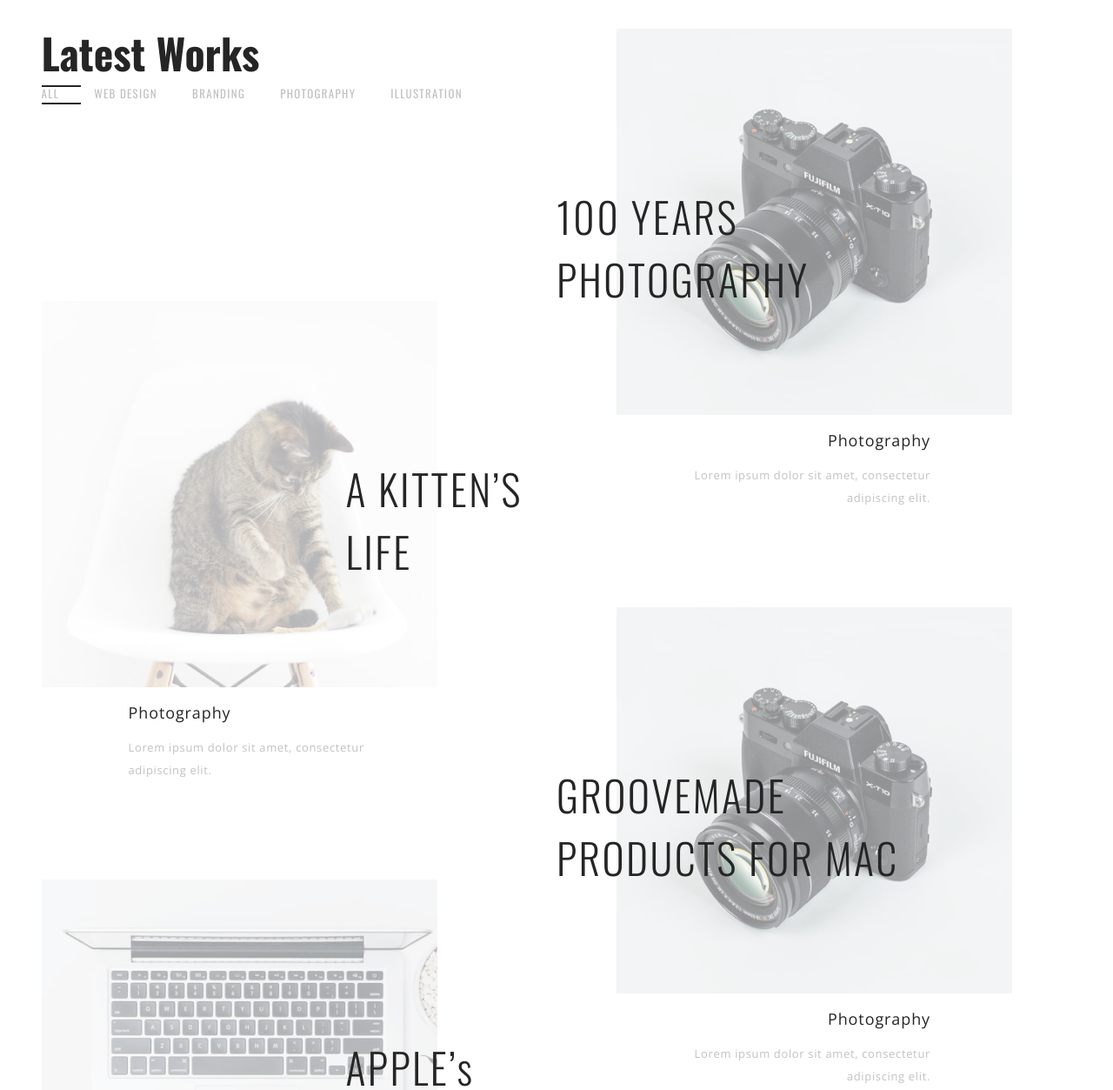
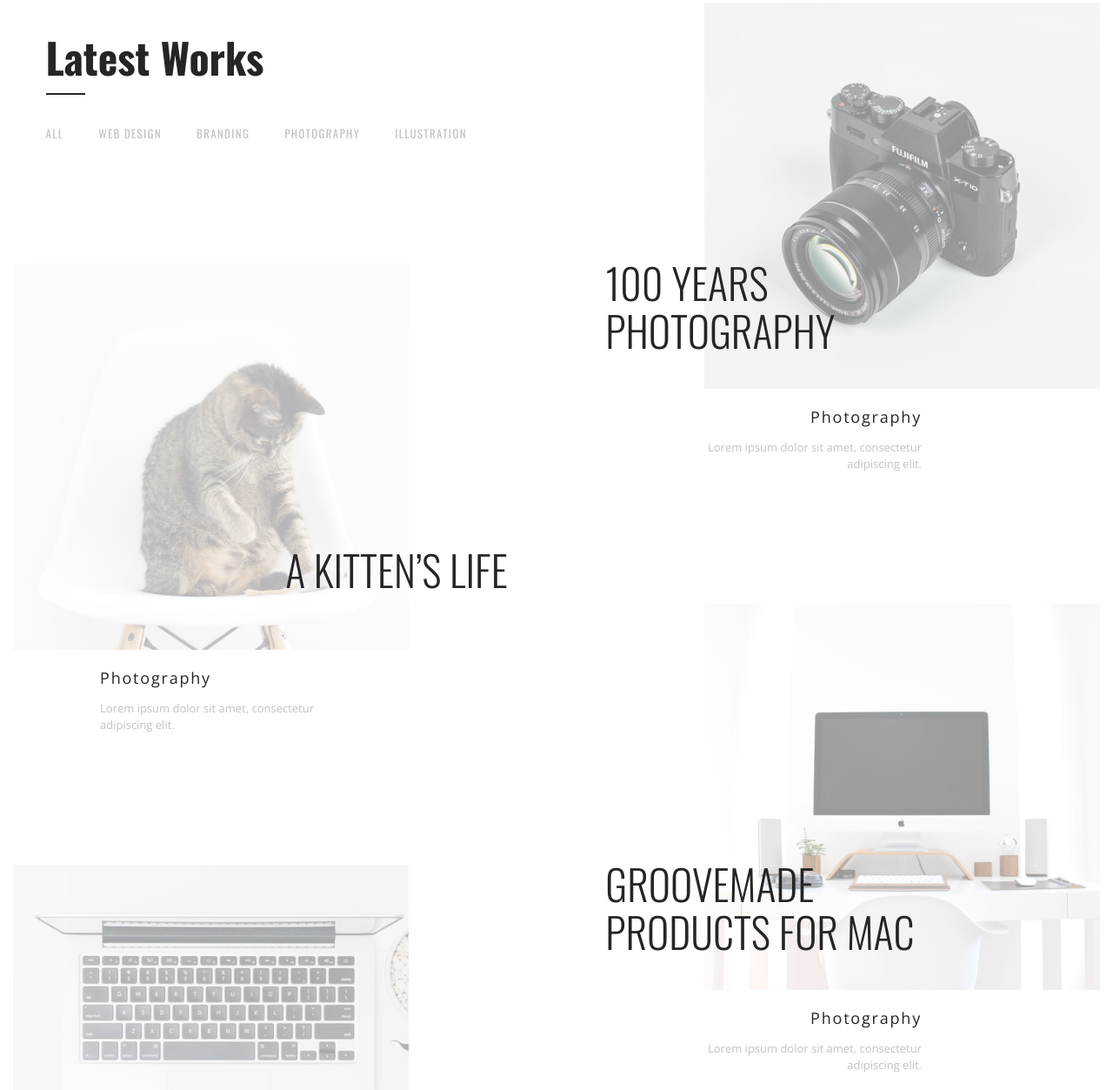
Before and after one commit to AnyaNass/freebie-agency, a plain HTML site: page index.html in a window 1280 px wide. Shown: the part 2253-3506 px from the top of the page at 87% size. Drawn offline with nearby package versions, Linux system fonts and the light colour scheme.

Commit message:
works block

```diff
--- a/css/style.css
+++ b/css/style.css
@@ -245,13 +245,16 @@
 	text-transform: uppercase;
 	font-weight: 300;
 	letter-spacing: 0.1em;
+	position: relative;
 }
-.line_item {
+.subtitle::after {
+	content: "";
 	width: 35px;
 	height: 2px;
 	background: #252525;
-	display: block;
-	margin-top: 15px;
+	position: absolute;
+	left: 0;
+	bottom: 10%;
 }
 .service_icon {
 	width: 50px;
@@ -272,6 +275,7 @@
 	color: #777777;
 	letter-spacing: 0.1em;
 	line-height: 2.5em;
+	margin: 20px 0 0;
 }
 .more {
 	font-size: 10px;
@@ -283,90 +287,91 @@
 	opacity: 0.5;
 }
 .block_works {
-	padding: 100px 0 0;
-}
-.works {
-	width: 100%;
-	max-width: 1185px;
+	padding: 200px 15px 100px;
 	position: relative;
-	height: 1600px;
 }
 .works_title {
 	position: absolute;
-	z-index: 1;
+	top: 5%;
 }
 .works_title_row {
+	list-style-type: none;
+	margin: 50px 0 0;
+	display: flex;
+	flex-wrap: wrap;
+}
+.works_title_row  li {
+	margin: 0 40px 0 0;
+}
+.works_title_row  li a{
 	font-size: 13px;
 	color: #c2c2c2;
 	letter-spacing: 0.1em;
+	text-decoration: none;
+}
+.works_title_row  li a:hover{
+	color: #252525;
+}
+.works_row{
 	display: flex;
+	flex-direction: row-reverse;
+	justify-content: space-between;
 	flex-wrap: wrap;
 }
-.works_title_row > div {
-	margin: 0 40px 0 0;
+.works_item{
+	position: relative;
 }
-.works_title_row > div:hover {
-	color: #252525;
+.works_item:hover > h5{
+	text-decoration: line-through #70BF73;
 }
-.works_row {
-	display: flex;
-	flex-direction: row-reverse;
-	flex-wrap: wrap;
+.works_item_right{
+	margin: -150px 0 0;
 }
-.works_item {
-	width: 50%;
-	position: relative;
-	margin: 0 0 0 650px;
+.works_item_left{
+	margin: 150px 0 0;
 }
-
-h5 {
+h5{
+	max-width: 400px;
+	font-family: 'Oswald';
+	position: absolute;
 	font-weight: 300;
 	font-size: 48px;
-	width: 400px;
 	color: #252525;
 	position: absolute;
-	top: 180px;
-	text-align: left;
-	letter-spacing: 0.05em;
+}
+.works_item_right h5{
+	left: -25%;
+	top: 35%;
+}
+.works_item_left h5{
+	right: -25%;
+	top: 60%;
+}
+.works_item_subtitle{
+	font-family: "Open Sans";
+	color: #252525;
+	font-size: 18px;
+	letter-spacing: 0.1em;
+	margin: 20px 0 0;
+}
+.works_item_text{
+	margin: 15px 0 0;
+	width: 250px;
+}
+.works_item_text p{
+	margin: 15px 0 0;
+	font-size: 13px;
+	color: #C2C2C2;
 	line-height: 1.5em;
+	font-family: "Open Sans";
 }
-h5:hover {
-	text-decoration: line-through #70bf73;
+.right-text{
+	text-align: end;
+	margin: 0 100px 0 0;
 }
-.works_image {
-}
-.under_works_img {
-	width: 330px;
+.left-text{
+	text-align: start;
 	margin: 0 0 0 100px;
-	text-align: right;
-}
-.works_subtitle {
-	font-family: "Open Sans";
-	font-size: 18px;
-	color: #252525;
-	letter-spacing: 0.05em;
-	line-height: 3em;
-}
-.works_text {
-	font-family: "Open Sans";
-	font-size: 13px;
-	line-height: 23px;
-	color: #c2c2c2;
-	letter-spacing: 0.05em;
-	line-height: 2em;
-}
-.left {
-	margin: 313px -650px -200px 0;
-}
-.left > a > div > img {
-	padding: 0 200px 0 0;
-}
-.left > a > h5 {
-	width: 236px;
-	left: 350px;
-}
-.left_text {
-	text-align: left;
 }
 .more_works{
 	position: relative;
--- a/index.html
+++ b/index.html
@@ -135,7 +135,7 @@
 						<div class="service_item">
 							<div class="title_item">
 								<div class="subtitle">
-									Branding <span class="line_item"></span>
+									Branding
 								</div>
 								<div class="service_icon">
 									<img class="icon" src="img/block_service/graphic-design.png" alt="Icon">
@@ -149,7 +149,7 @@
 						<div class="service_item">
 							<div class="title_item">
 								<div class="subtitle">
-									DESIGN<span class="line_item"></span>
+									DESIGN
 								</div>
 								<div class="service_icon">
 									<img class="icon" src="img/block_service/pencil-case.png" alt="Icon">
@@ -163,7 +163,7 @@
 						<div class="service_item">
 							<div class="title_item">
 								<div class="subtitle">
-									DEVELOPMENT<span class="line_item"></span>
+									DEVELOPMENT
 								</div>
 								<div class="service_icon">
 									<img class="icon" src="img/block_service/coding.png" alt="Icon">
@@ -181,86 +181,64 @@
 				<div class="container works">
 					<div class="works_title">
 						<h4>
-							Latest Works<span class="line_title"></span>
+							Latest Works
 						</h4>
-						<div class="works_title_row">
-							<div>ALL</div>
-							<div>WEB DESIGN</div>
-							<div>BRANDING</div>
-							<div>PHOTOGRAPHY</div>
-							<div>ILLUSTRATION</div>
-						</div>
+						<ul class="works_title_row">
+							<li><a href="#">ALL</a></li>
+							<li><a href="#">WEB DESIGN</a></li>
+							<li><a href="#">BRANDING</a></li>
+							<li><a href="#">PHOTOGRAPHY</a></li>
+							<li><a href="#">ILLUSTRATION</a></div>
+						</ul>
 					</div>
 					<div class="works_row">
-						<div class="works_item">
-							<a href="#">
-								<h5>
-									100 YEARS PHOTOGRAPHY
-								</h5>
-								<div class="works_image">
-									<img src="img/block_works/fotik.png" alt="fotik">
-								</div>
-							</a>
-							<div class="under_works_img">
-								<div class="works_subtitle">
-									Photography
-								</div>
-								<div class="works_text">
-									Lorem ipsum dolor sit amet, consectetur adipiscing elit.
-								</div>
+						<div class="works_item works_item_right">
+							<h5>100 YEARS PHOTOGRAPHY</h5>
+							<div class="works_item_img">
+								<a href="#">
+									<img src="img/block_works/fotik.png" alt="photo">
+								</a>
+							</div>
+							<div class="works_item_text right-text">
+								<div class="works_item_subtitle">Photography</div>
+								<p>Lorem ipsum dolor sit amet, consectetur adipiscing elit.</p>
 							</div>
 						</div>
-						<div class="works_item left">
-							<a href="#">
-								<h5>
-									A KITTEN’S LIFE
-								</h5>
-								<div class="works_image">
+						<div class="works_item works_item_left">
+							<h5>A KITTEN’S LIFE</h5>
+							<div class="works_item_img">
+								<a href="#">
 									<img src="img/block_works/cat.png" alt="cat">
-								</div>
-							</a>
-							<div class="under_works_img left_text">
-								<div class="works_subtitle">
-									Photography
-								</div>
-								<div class="works_text">
-									Lorem ipsum dolor sit amet, consectetur adipiscing elit.
-								</div>
+								</a>
+							</div>
+							<div class="works_item_text left-text">
+								<div class="works_item_subtitle">Photography</div>
+								<p>Lorem ipsum dolor sit amet, consectetur adipiscing elit.</p>
 							</div>
 						</div>
-						<div class="works_item">
-							<a href="#">
-								<h5>
-									GROOVEMADE PRODUCTS FOR MAC
-								</h5>
-								<div class="works_image">
-									<img src="img/block_works/fotik.png" alt="table">
-								</div>
-								<div class="under_works_img">
-							</a>
-							<div class="works_subtitle">
-								Photography
+						<div class="works_item works_item_right">
+							<h5>GROOVEMADE
+								PRODUCTS FOR MAC</h5>
+							<div class="works_item_img">
+								<a href="#">
+									<img src="img/block_works/table.png" alt="table">
+								</a>
 							</div>
-							<div class="works_text">
-								Lorem ipsum dolor sit amet, consectetur adipiscing elit.
+							<div class="works_item_text right-text">
+								<div class="works_item_subtitle">Photography</div>
+								<p>Lorem ipsum dolor sit amet, consectetur adipiscing elit.</p>
 							</div>
 						</div>
-					</div>
-					<div class="works_item left">
-						<a href="#">
-							<h5>
-								APPLE’s LOST MAGIC
-							</h5>
-							<div class="works_image">
-								<img src="img/block_works/laptop.png" alt="laptop">
+						<div class="works_item works_item_left">
+							<h5>APPLE’s LOST MAGIC</h5>
+							<div class="works_item_img">
+								<a href="#">
+									<img src="img/block_works/laptop.png" alt="laptop">
+								</a>
 							</div>
-						</a>
-						<div class="under_works_img left_text">
-							<div class="works_subtitle">
-								Photography
-							</div>
-							<div class="works_text">
-								Lorem ipsum dolor sit amet, consectetur adipiscing elit.
+							<div class="works_item_text left-text">
+								<div class="works_item_subtitle">Photography</div>
+								<p>Lorem ipsum dolor sit amet, consectetur adipiscing elit.</p>
 							</div>
 						</div>
 					</div>
@@ -328,7 +306,7 @@
 						</div>
 					</div>
 				</div>
-			</div>
+			</div> -->
 			<div class="block_blog" id="blog">
 				<div class="container blog">
 					<p class="text_item blog_text">
@@ -394,6 +372,7 @@
 				</p>
 			</div>
 		</div>
+
 	</div>
 </body>
 
```
